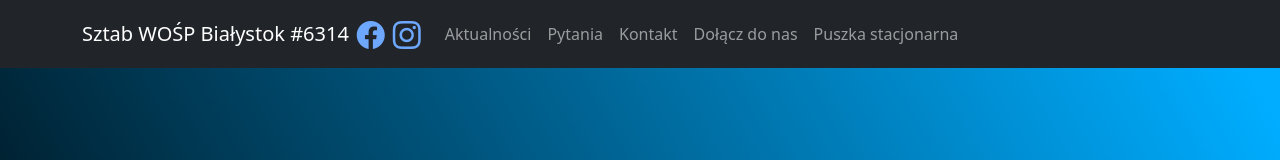
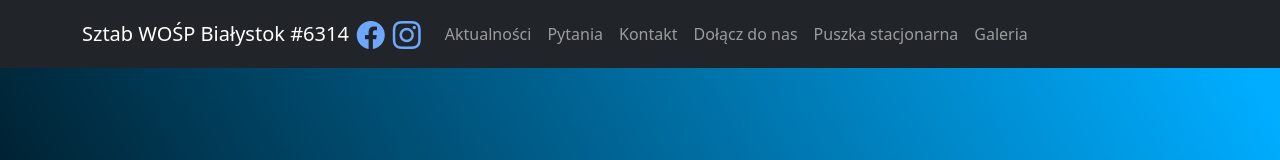
Before and after one commit to Sztab-WOSP-Bialystok/wosp-staff, a Next.js app: page / in a window 1280 px wide. Shown: the top 160 px of the page. Built offline with nearby package versions, Linux system fonts and the light colour scheme.

Commit message:
Add link to FB gallery

```diff
--- a/app/components/navbar/navigation.ts
+++ b/app/components/navbar/navigation.ts
@@ -13,6 +13,7 @@ export enum Links {
   NEWS = "https://www.facebook.com/bialystokwosp",
   VOLOUNTEERS = "/volounteers",
   MONEY_BOX = "/money-box",
+  GALLERY = "https://www.facebook.com/bialystokwosp/photos_albums",
 }
 
 export const navigations: NavigationElement[] = [
@@ -45,4 +46,9 @@ export const navigations: NavigationElement[] = [
     link: Links.MONEY_BOX,
     showInNavbar: true,
   },
+  {
+    name: "Galeria",
+    link: Links.GALLERY,
+    showInNavbar: true,
+  },
 ];
```
